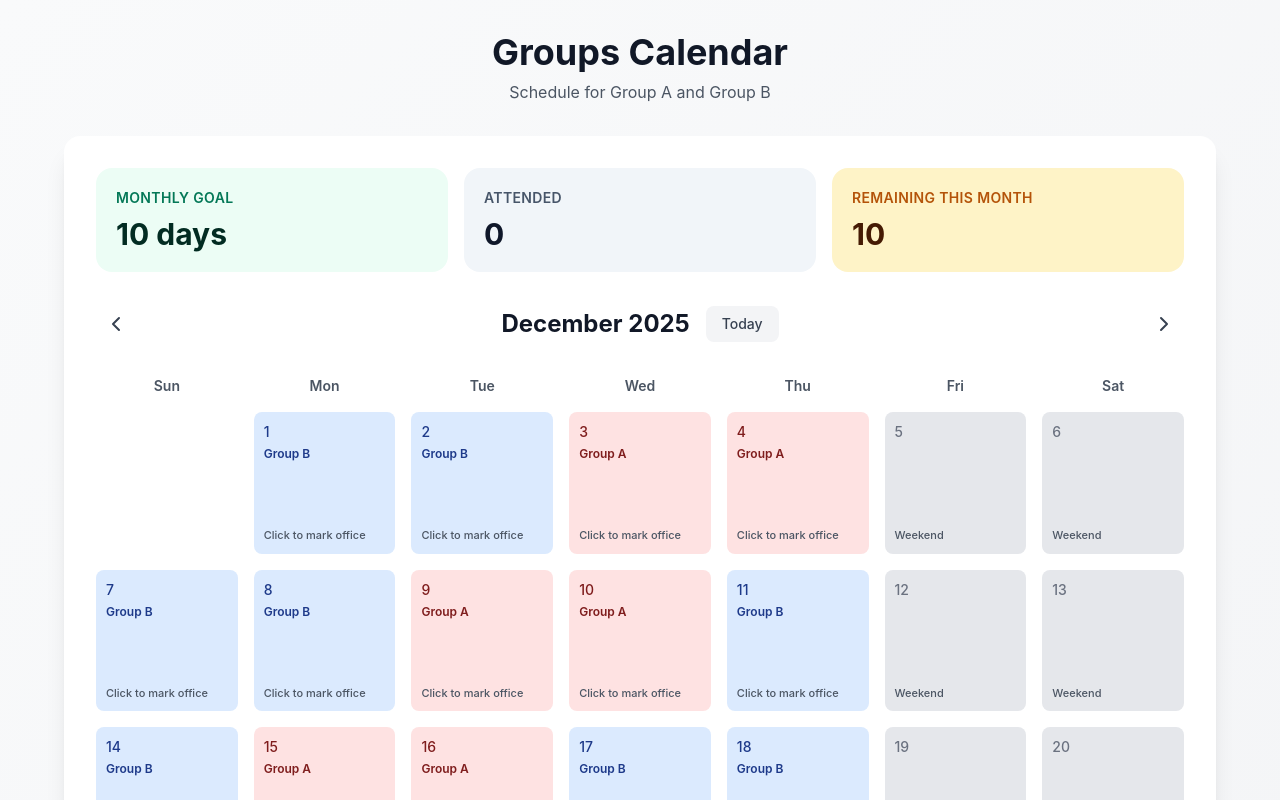
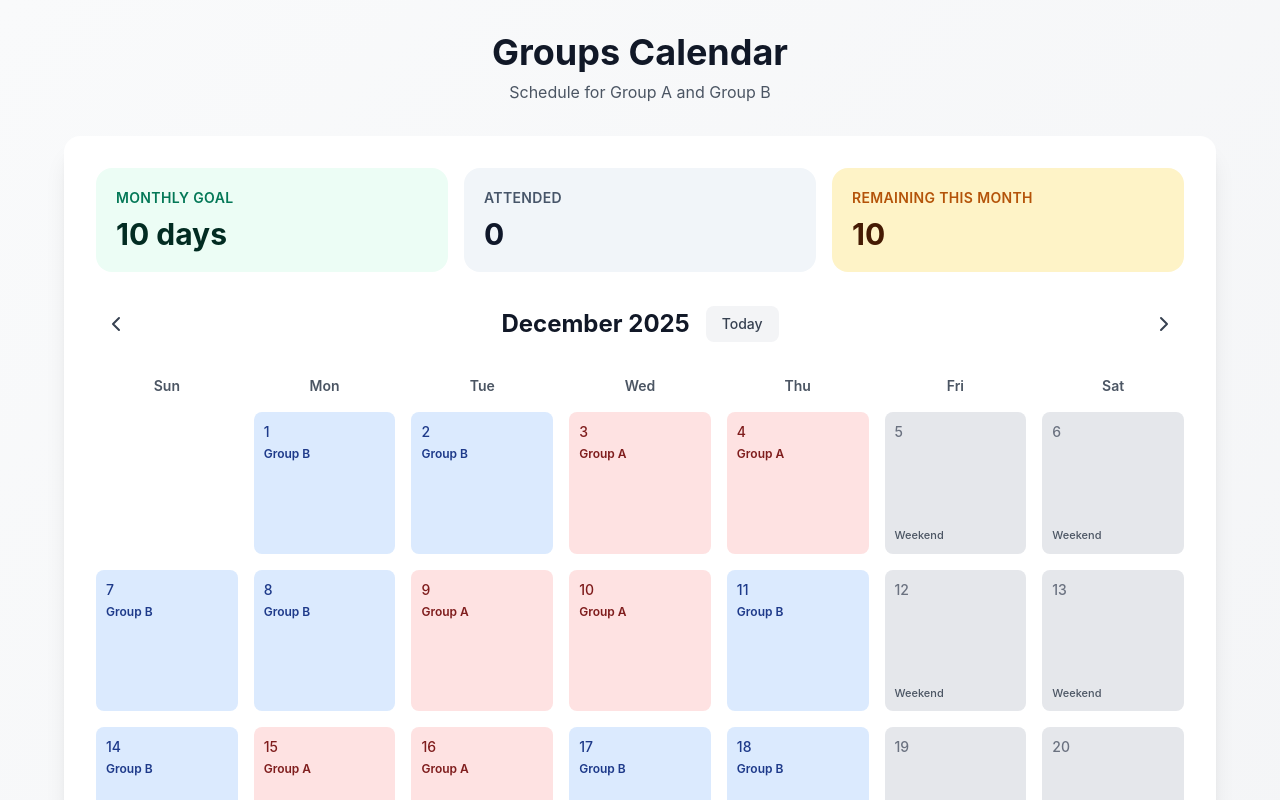
Before and after one commit to ahmedmoh1234/groups-calendar, a React (Vite) app: page / in a window 1280 px wide. Shown: the top 800 px of the page. Built offline with nearby package versions, Linux system fonts and the light colour scheme.

Commit message:
Improved readability on mobile devices

```diff
--- a/src/react-app/pages/Home.tsx
+++ b/src/react-app/pages/Home.tsx
@@ -182,6 +182,17 @@ export default function HomePage() {
           : "bg-blue-200 hover:bg-blue-300";
     }
 
+    const ariaLabel = [
+      date.toLocaleDateString("default", {
+        weekday: "long",
+        month: "long",
+        day: "numeric",
+        year: "numeric",
+      }),
+      group ? `Group ${group}` : "Weekend",
+      isAttended ? "Marked attended" : isSelectable ? "Office day" : "Not selectable",
+    ].join(", ");
+
     calendarDays.push(
       <button
         type="button"
@@ -189,6 +200,7 @@ export default function HomePage() {
         onClick={() => toggleAttendance(date)}
         disabled={!isSelectable}
         aria-pressed={isAttended}
+        aria-label={ariaLabel}
         className={`aspect-square rounded-lg border-2 p-2 text-left transition-all ${bgColor} ${textColor} ${borderColor} ${
           isSelectable ? "cursor-pointer" : "cursor-not-allowed"
         } ${isToday ? "ring-2 ring-gray-900 ring-offset-2" : ""}`}
@@ -197,21 +209,21 @@ export default function HomePage() {
           <div className="flex items-start justify-between gap-2">
             <div className="text-sm font-medium">{day}</div>
             {isAttended && (
-              <span className="rounded-full bg-white/80 px-2 py-0.5 text-[10px] font-bold uppercase tracking-wide text-gray-800">
+              <span className="hidden rounded-full bg-white/80 px-2 py-0.5 text-[10px] font-bold uppercase tracking-wide text-gray-800 lg:inline-flex">
                 Attended
               </span>
             )}
           </div>
-        {group && (
-            <div className="mt-1 text-xs font-semibold">Group {group}</div>
+          {group && (
+            <div className="mt-1 hidden text-xs font-semibold lg:block">
+              Group {group}
+            </div>
           )}
-          <div className="mt-auto pt-2 text-[11px] font-medium text-gray-600">
-            {isSelectable
-              ? isAttended
-                ? "Office day saved"
-                : "Click to mark office"
-              : "Weekend"}
-          </div>
+          {!isSelectable && (
+            <div className="mt-auto hidden pt-2 text-[11px] font-medium text-gray-600 lg:block">
+              Weekend
+            </div>
+          )}
         </div>
       </button>
     );
```
